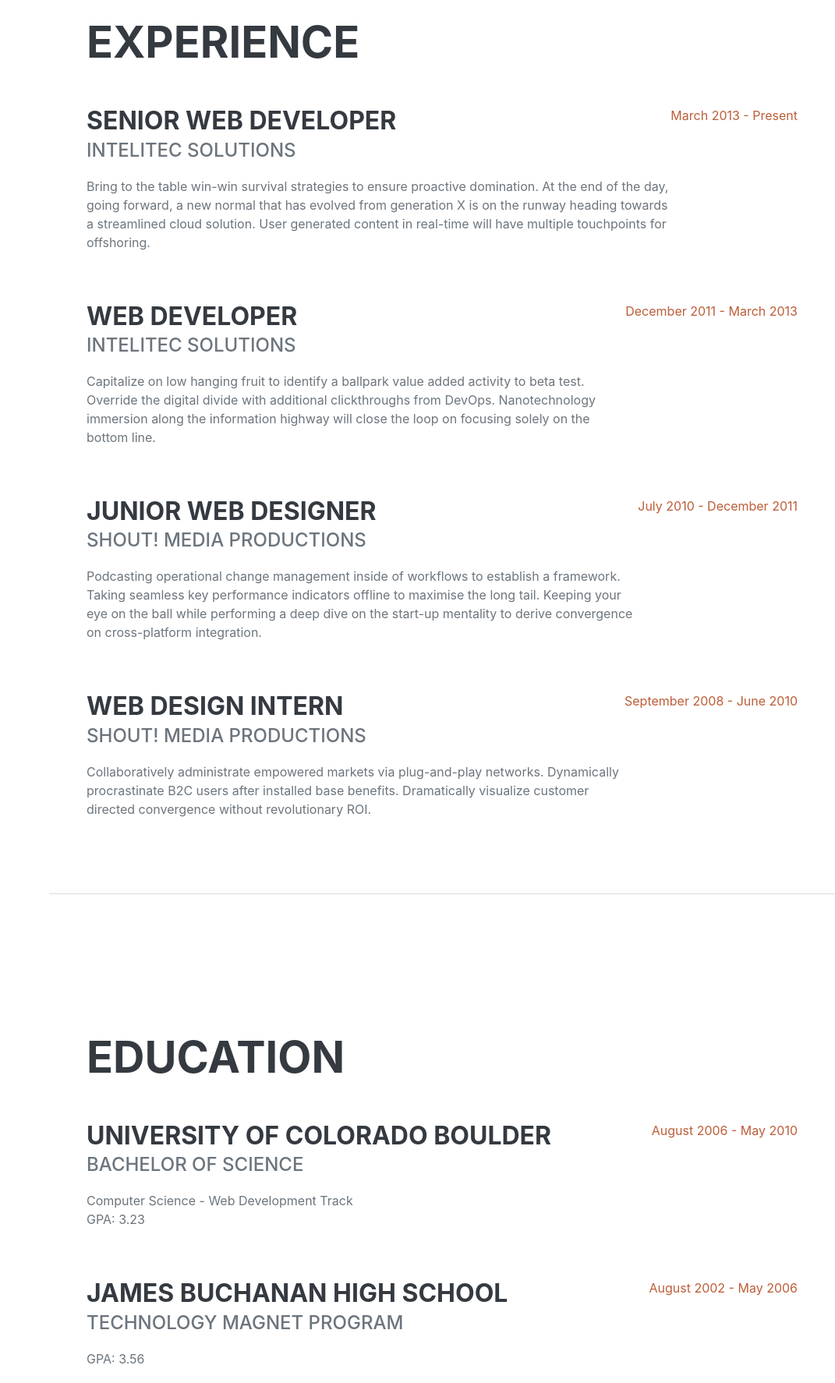
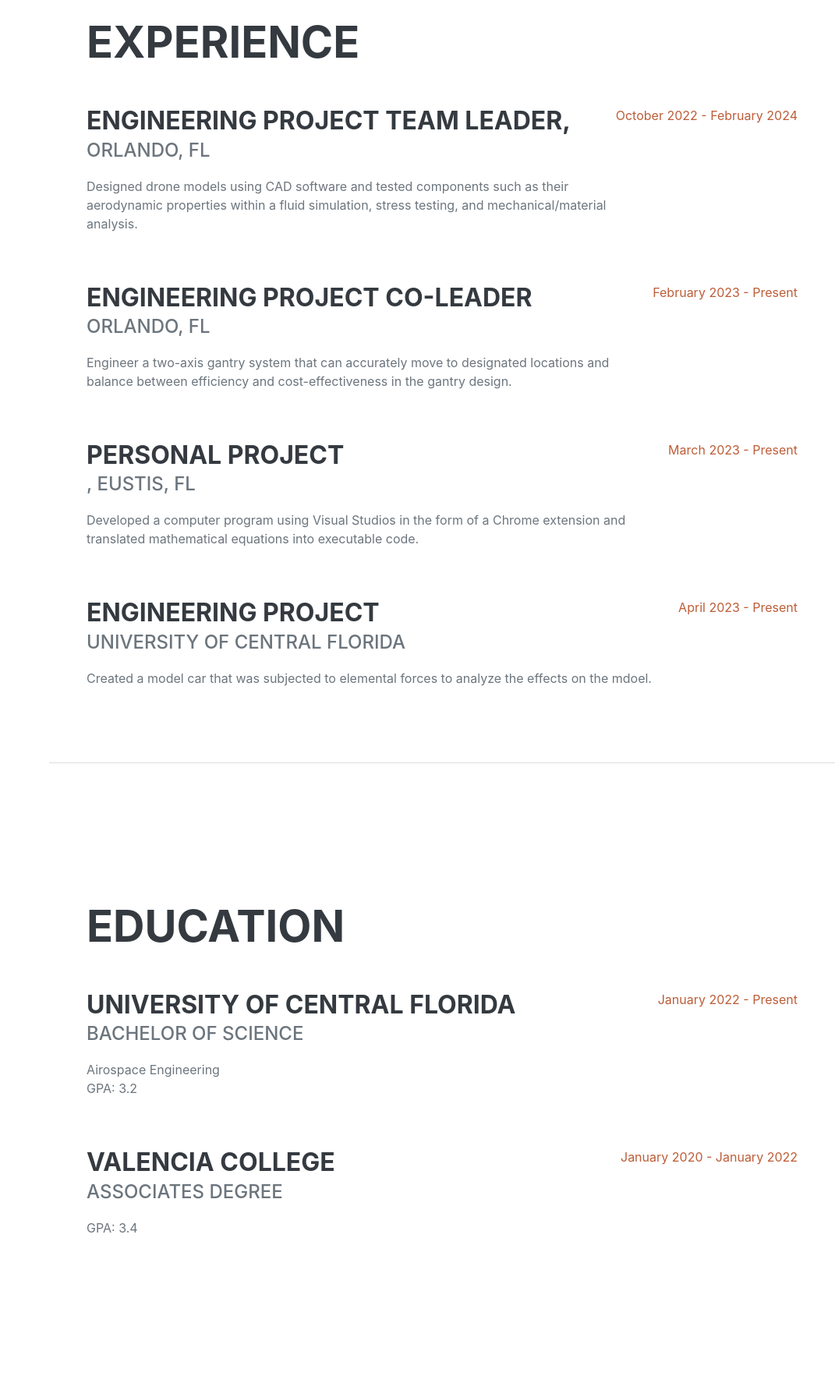
Before and after one commit to ZBscorch/ethanbrooks, a plain HTML site: page index.html in a window 1280 px wide. Shown: the part 860-2634 px from the top of the page at 78% size, without its empty margins (209-1280 px from the left). Drawn offline with nearby package versions, Linux system fonts and the light colour scheme; a web font is replaced by a local one.

Commit message:
Update index.html

```diff
--- a/index.html
+++ b/index.html
@@ -40,14 +40,18 @@
             <section class="resume-section" id="about">
                 <div class="resume-section-content">
                     <h1 class="mb-0">
-                        Clarence
-                        <span class="text-primary">Taylor</span>
+                        Brooks
+                        <span class="text-primary">Ethan</span>
                     </h1>
                     <div class="subheading mb-5">
                         21915 Rollingwood Trail · Eustis, FL 32736 · (321) 368-0335 ·
                         <a href="mailto:name@email.com">ethancharlesbrooks@email.com</a>
                     </div>
-                    <p class="lead mb-5">I am experienced in leveraging agile frameworks to provide a robust synopsis for high level overviews. Iterative approaches to corporate strategy foster collaborative thinking to further the overall value proposition.</p>
+                    <p class="lead mb-5">Upcoming graduate of an ABET-accredited bachelor's-degree program in Aerospace Engineering, eager to secure
+an entry-level position within the field. Throughout my studies, I have gained hands-on experience in designing
+and analyzing aerospace systems, while actively participating in collaborative projects. As I embark on the next
+phase of my career, I am eager to join a forward-thinking Aerospace Engineering team that allows me to further
+develop these skills.</p>
                     <div class="social-icons">
                         <a class="social-icon" href="#!"><i class="fab fa-linkedin-in"></i></a>
                         <a class="social-icon" href="#!"><i class="fab fa-github"></i></a>
@@ -63,35 +67,36 @@
                     <h2 class="mb-5">Experience</h2>
                     <div class="d-flex flex-column flex-md-row justify-content-between mb-5">
                         <div class="flex-grow-1">
-                            <h3 class="mb-0">Senior Web Developer</h3>
-                            <div class="subheading mb-3">Intelitec Solutions</div>
-                            <p>Bring to the table win-win survival strategies to ensure proactive domination. At the end of the day, going forward, a new normal that has evolved from generation X is on the runway heading towards a streamlined cloud solution. User generated content in real-time will have multiple touchpoints for offshoring.</p>
+                            <h3 class="mb-0">Engineering Project Team Leader,</h3>
+                            <div class="subheading mb-3">Orlando, FL</div>
+                            <p>Designed drone models using CAD software and tested components such as their aerodynamic properties
+within a fluid simulation, stress testing, and mechanical/material analysis.</p>
                         </div>
-                        <div class="flex-shrink-0"><span class="text-primary">March 2013 - Present</span></div>
+                        <div class="flex-shrink-0"><span class="text-primary">October 2022 - February 2024</span></div>
                     </div>
                     <div class="d-flex flex-column flex-md-row justify-content-between mb-5">
                         <div class="flex-grow-1">
-                            <h3 class="mb-0">Web Developer</h3>
-                            <div class="subheading mb-3">Intelitec Solutions</div>
-                            <p>Capitalize on low hanging fruit to identify a ballpark value added activity to beta test. Override the digital divide with additional clickthroughs from DevOps. Nanotechnology immersion along the information highway will close the loop on focusing solely on the bottom line.</p>
+                            <h3 class="mb-0">Engineering Project Co-Leader</h3>
+                            <div class="subheading mb-3">Orlando, FL </div>
+                            <p>Engineer a two-axis gantry system that can accurately move to designated locations and balance between efficiency and cost-effectiveness in the gantry design.</p>
                         </div>
-                        <div class="flex-shrink-0"><span class="text-primary">December 2011 - March 2013</span></div>
+                        <div class="flex-shrink-0"><span class="text-primary">February 2023 - Present</span></div>
                     </div>
                     <div class="d-flex flex-column flex-md-row justify-content-between mb-5">
                         <div class="flex-grow-1">
-                            <h3 class="mb-0">Junior Web Designer</h3>
-                            <div class="subheading mb-3">Shout! Media Productions</div>
-                            <p>Podcasting operational change management inside of workflows to establish a framework. Taking seamless key performance indicators offline to maximise the long tail. Keeping your eye on the ball while performing a deep dive on the start-up mentality to derive convergence on cross-platform integration.</p>
+                            <h3 class="mb-0">Personal Project</h3>
+                            <div class="subheading mb-3">, Eustis, FL</div>
+                            <p>Developed  a computer program using Visual Studios in the form of a Chrome extension and translated mathematical equations into executable code.</p>
                         </div>
-                        <div class="flex-shrink-0"><span class="text-primary">July 2010 - December 2011</span></div>
+                        <div class="flex-shrink-0"><span class="text-primary">March 2023 - Present</span></div>
                     </div>
                     <div class="d-flex flex-column flex-md-row justify-content-between">
                         <div class="flex-grow-1">
-                            <h3 class="mb-0">Web Design Intern</h3>
-                            <div class="subheading mb-3">Shout! Media Productions</div>
-                            <p>Collaboratively administrate empowered markets via plug-and-play networks. Dynamically procrastinate B2C users after installed base benefits. Dramatically visualize customer directed convergence without revolutionary ROI.</p>
+                            <h3 class="mb-0">Engineering Project</h3>
+                            <div class="subheading mb-3">University of Central Florida</div>
+                            <p>Created a model car that was subjected to elemental forces to analyze the effects on the mdoel.</p>
                         </div>
-                        <div class="flex-shrink-0"><span class="text-primary">September 2008 - June 2010</span></div>
+                        <div class="flex-shrink-0"><span class="text-primary">April 2023 - Present</span></div>
                     </div>
                 </div>
             </section>
@@ -102,20 +107,20 @@
                     <h2 class="mb-5">Education</h2>
                     <div class="d-flex flex-column flex-md-row justify-content-between mb-5">
                         <div class="flex-grow-1">
-                            <h3 class="mb-0">University of Colorado Boulder</h3>
+                            <h3 class="mb-0">University of Central Florida</h3>
                             <div class="subheading mb-3">Bachelor of Science</div>
-                            <div>Computer Science - Web Development Track</div>
-                            <p>GPA: 3.23</p>
+                            <div>Airospace Engineering</div>
+                            <p>GPA: 3.2</p>
                         </div>
-                        <div class="flex-shrink-0"><span class="text-primary">August 2006 - May 2010</span></div>
+                        <div class="flex-shrink-0"><span class="text-primary">January 2022 - Present</span></div>
                     </div>
                     <div class="d-flex flex-column flex-md-row justify-content-between">
                         <div class="flex-grow-1">
-                            <h3 class="mb-0">James Buchanan High School</h3>
-                            <div class="subheading mb-3">Technology Magnet Program</div>
-                            <p>GPA: 3.56</p>
+                            <h3 class="mb-0">Valencia College</h3>
+                            <div class="subheading mb-3">Associates Degree</div>
+                            <p>GPA: 3.4</p>
                         </div>
-                        <div class="flex-shrink-0"><span class="text-primary">August 2002 - May 2006</span></div>
+                        <div class="flex-shrink-0"><span class="text-primary">January 2020 - January 2022</span></div>
                     </div>
                 </div>
             </section>
@@ -165,53 +170,48 @@
             <section class="resume-section" id="interests">
                 <div class="resume-section-content">
                     <h2 class="mb-5">Interests</h2>
-                    <p>Apart from being a web developer, I enjoy most of my time being outdoors. In the winter, I am an avid skier and novice ice climber. During the warmer months here in Colorado, I enjoy mountain biking, free climbing, and kayaking.</p>
-                    <p class="mb-0">When forced indoors, I follow a number of sci-fi and fantasy genre movies and television shows, I am an aspiring chef, and I spend a large amount of my free time exploring the latest technology advancements in the front-end web development world.</p>
+                    <p>Upcoming graduate of an ABET-accredited bachelor's-degree program in Aerospace Engineering, eager to secure
+an entry-level position within the field. Throughout my studies, I have gained hands-on experience in designing
+and analyzing aerospace systems, while actively participating in collaborative projects.</p>
+                    <p class="mb-0">As I embark on the next
+phase of my career, I am eager to join a forward-thinking Aerospace Engineering team that allows me to further
+develop these skills.
+</p>
                 </div>
             </section>
             <hr class="m-0" />
             <!-- Awards-->
             <section class="resume-section" id="awards">
                 <div class="resume-section-content">
-                    <h2 class="mb-5">Awards & Certifications</h2>
+                    <h2 class="mb-5">Contact Me</h2>
                     <ul class="fa-ul mb-0">
                         <li>
                             <span class="fa-li"><i class="fas fa-trophy text-warning"></i></span>
-                            Google Analytics Certified Developer
+                            Email: ethancharlesbrooks@gmail.com
                         </li>
                         <li>
                             <span class="fa-li"><i class="fas fa-trophy text-warning"></i></span>
-                            Mobile Web Specialist - Google Certification
+                            Phone Number: (321)-368-0335
                         </li>
                         <li>
                             <span class="fa-li"><i class="fas fa-trophy text-warning"></i></span>
-                            1
-                            <sup>st</sup>
-                            Place - University of Colorado Boulder - Emerging Tech Competition 2009
+                            Linkedin:
                         </li>
                         <li>
                             <span class="fa-li"><i class="fas fa-trophy text-warning"></i></span>
-                            1
-                            <sup>st</sup>
-                            Place - University of Colorado Boulder - Adobe Creative Jam 2008 (UI Design Category)
+                            Discord:
                         </li>
                         <li>
                             <span class="fa-li"><i class="fas fa-trophy text-warning"></i></span>
-                            2
-                            <sup>nd</sup>
-                            Place - University of Colorado Boulder - Emerging Tech Competition 2008
+                            UCF Email:
                         </li>
                         <li>
                             <span class="fa-li"><i class="fas fa-trophy text-warning"></i></span>
-                            1
-                            <sup>st</sup>
-                            Place - James Buchanan High School - Hackathon 2006
+                            Handshake:
                         </li>
                         <li>
                             <span class="fa-li"><i class="fas fa-trophy text-warning"></i></span>
-                            3
-                            <sup>rd</sup>
-                            Place - James Buchanan High School - Hackathon 2005
+                            Steam:
                         </li>
                     </ul>
                 </div>
```
